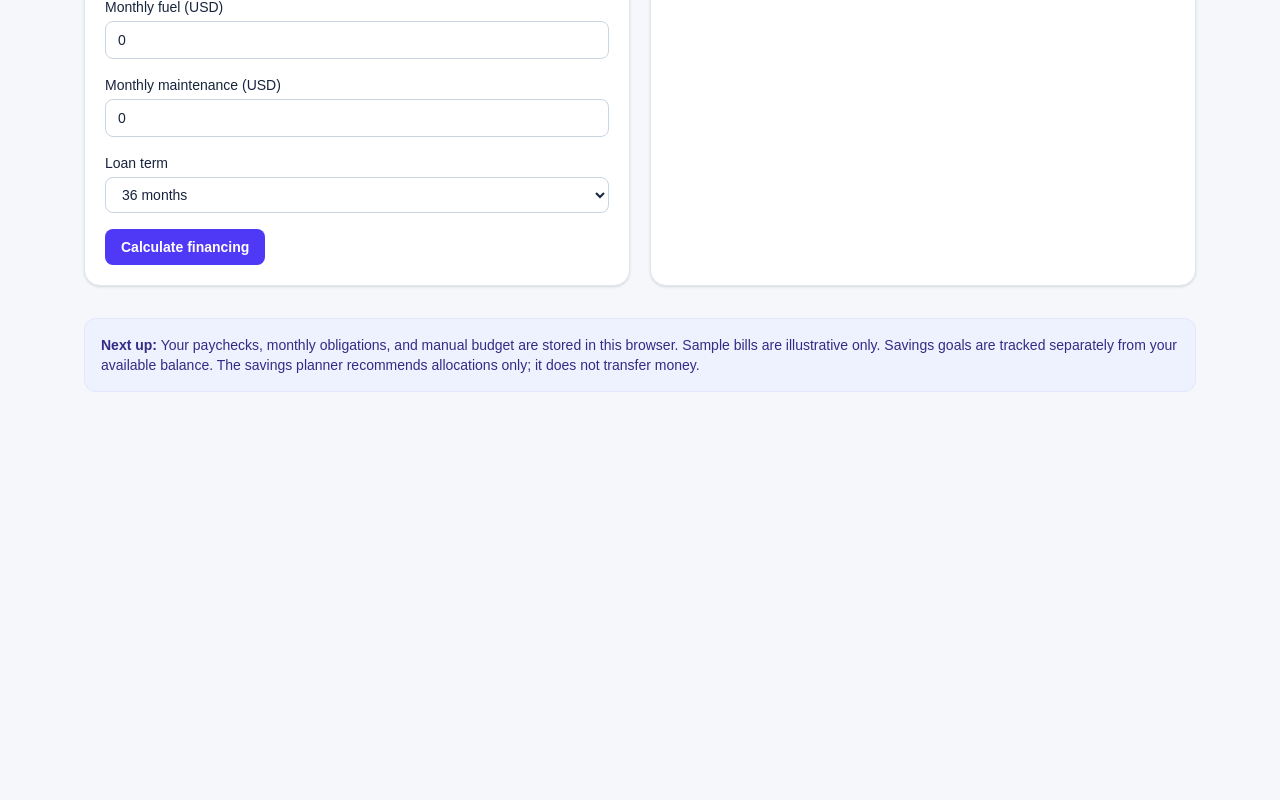
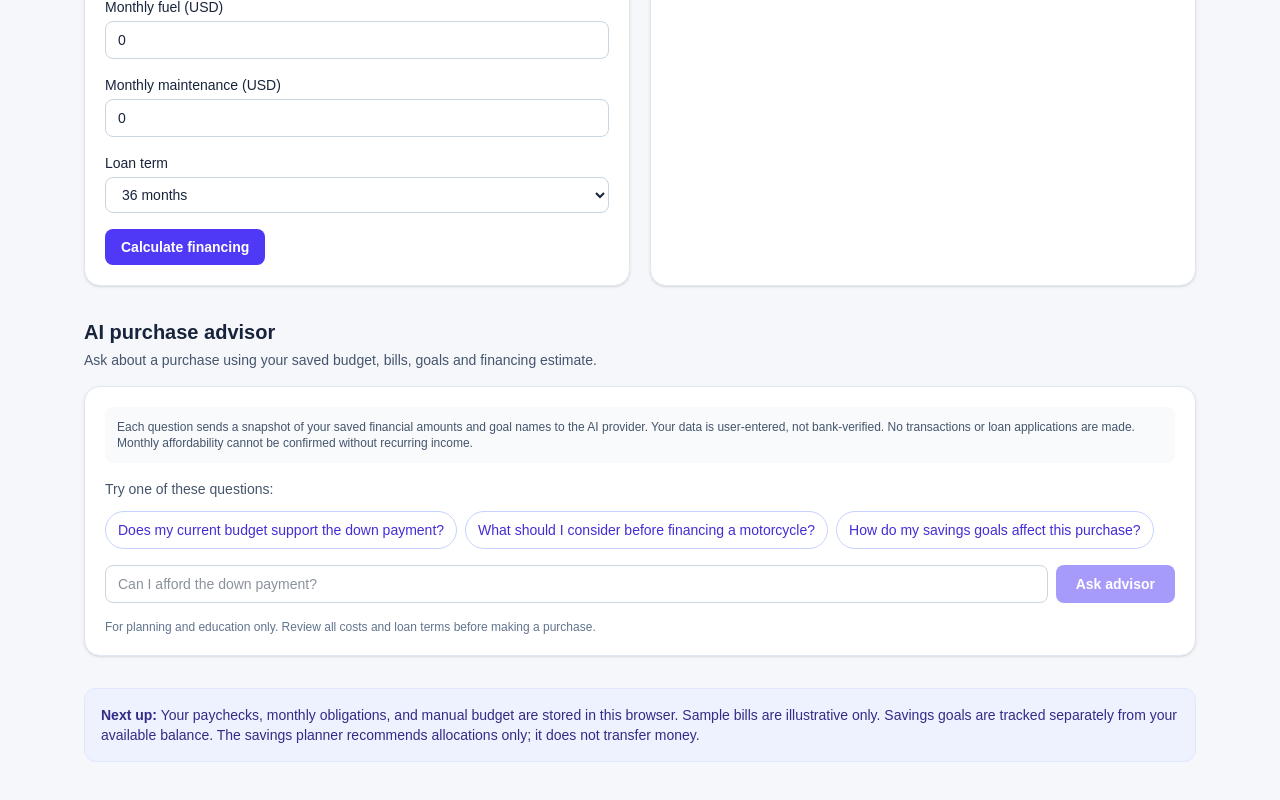
Before and after one commit to pdonepud/MoneyFlow, a Next.js app: page / in a window 1280 px wide. Shown: the part 3665-4465 px from the top of the page. Before the commit the page ends 4097 px from the top, so only its background shows below. Built offline with nearby package versions, Linux system fonts and the light colour scheme.

Commit message:
feat(advisor): display AI purchase chat on dashboard

```diff
--- a/src/app/page.tsx
+++ b/src/app/page.tsx
@@ -5,6 +5,7 @@ import { BudgetManager } from "@/components/budget-manager";
 import { GoalManager } from "@/components/goal-manager";
 import { SavingsPlanner } from "@/components/savings-planner";
 import { FinancingCalculator } from "@/components/financing-calculator";
+import { PurchaseAdvisor } from "@/components/purchase-advisor";
 import { Card } from "@/components/ui/card";
 import { demo } from "@/lib/demo-data";
 import { formatMoney } from "@/lib/money";
@@ -41,6 +42,7 @@ export default function Home() {
         <GoalManager />
         <SavingsPlanner />
         <FinancingCalculator />
+        <PurchaseAdvisor />
         <p className="rounded-xl border border-indigo-100 bg-indigo-50 p-4 text-sm text-indigo-900"><strong>Next up:</strong> Your paychecks, monthly obligations, and manual budget are stored in this browser. Sample bills are illustrative only. Savings goals are tracked separately from your available balance. The savings planner recommends allocations only; it does not transfer money.</p>
       </main>
     </div>
```
